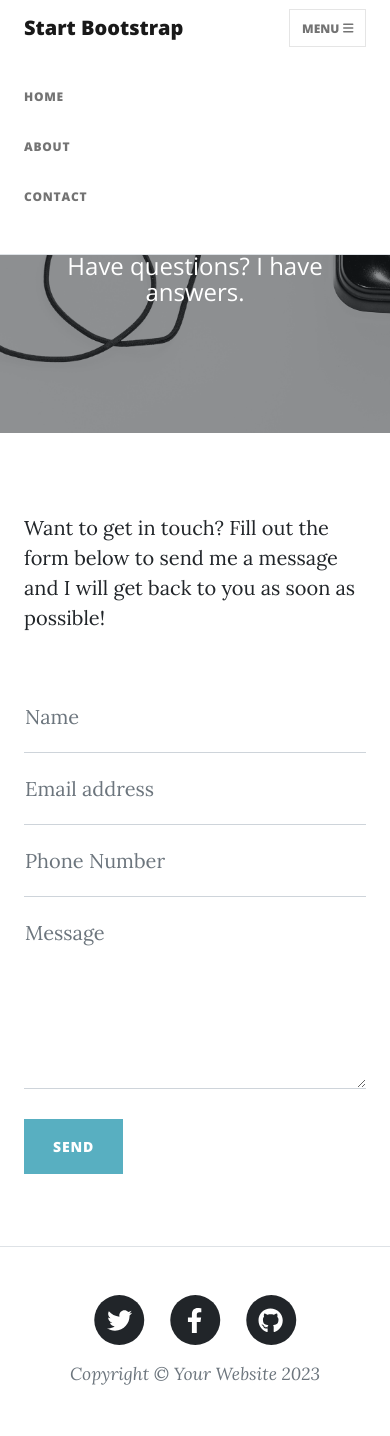
After one commit to yadaovinzce52/Blog_Post_Upgraded, a Flask app: template templates/contact.html in a window 390 px wide, after a click on "MENU". The commit adds this page. Run offline with Flask 3, Linux system fonts and the light colour scheme; the template is opened without the code that fills it, so the values that code supplies are empty; some libraries are stand-ins or nearby versions.

Commit message:
Completed Initial Blog Post

```diff
--- /dev/null
+++ b/main.py
@@ -0,0 +1,34 @@
+import requests
+from flask import Flask, render_template
+
+app = Flask(__name__)
+
+blog_url = 'https://api.npoint.io/48ad364697c49e97590d'
+response = requests.get(url=blog_url)
+all_posts = response.json()
+
+@app.route("/")
+def go_home():
+    return render_template('index.html', posts=all_posts)
+
+
+@app.route("/about")
+def go_about():
+    return render_template('about.html')
+
+
+@app.route("/contact")
+def go_contact():
+    return render_template('contact.html')
+
+@app.route("/blog/<int:num>")
+def get_blog(num):
+    requested_post = None
+    for post in all_posts:
+        if post['id'] == num:
+            requested_post = post
+    return render_template('post.html', post=requested_post)
+
+
+if __name__ == "__main__":
+    app.run(debug=True)
--- a/contact.html
+++ b/templates/contact.html
@@ -1,41 +1,9 @@
 <!DOCTYPE html>
 <html lang="en">
-    <head>
-        <meta charset="utf-8" />
-        <meta name="viewport" content="width=device-width, initial-scale=1, shrink-to-fit=no" />
-        <meta name="description" content="" />
-        <meta name="author" content="" />
-        <title>Clean Blog - Start Bootstrap Theme</title>
-        <link rel="icon" type="image/x-icon" href="assets/favicon.ico" />
-        <!-- Font Awesome icons (free version)-->
-        <script src="https://use.fontawesome.com/releases/v6.3.0/js/all.js" crossorigin="anonymous"></script>
-        <!-- Google fonts-->
-        <link href="https://fonts.googleapis.com/css?family=Lora:400,700,400italic,700italic" rel="stylesheet" type="text/css" />
-        <link href="https://fonts.googleapis.com/css?family=Open+Sans:300italic,400italic,600italic,700italic,800italic,400,300,600,700,800" rel="stylesheet" type="text/css" />
-        <!-- Core theme CSS (includes Bootstrap)-->
-        <link href="css/styles.css" rel="stylesheet" />
-    </head>
+{% include 'header.html' %}
     <body>
-        <!-- Navigation-->
-        <nav class="navbar navbar-expand-lg navbar-light" id="mainNav">
-            <div class="container px-4 px-lg-5">
-                <a class="navbar-brand" href="index.html">Start Bootstrap</a>
-                <button class="navbar-toggler" type="button" data-bs-toggle="collapse" data-bs-target="#navbarResponsive" aria-controls="navbarResponsive" aria-expanded="false" aria-label="Toggle navigation">
-                    Menu
-                    <i class="fas fa-bars"></i>
-                </button>
-                <div class="collapse navbar-collapse" id="navbarResponsive">
-                    <ul class="navbar-nav ms-auto py-4 py-lg-0">
-                        <li class="nav-item"><a class="nav-link px-lg-3 py-3 py-lg-4" href="index.html">Home</a></li>
-                        <li class="nav-item"><a class="nav-link px-lg-3 py-3 py-lg-4" href="about.html">About</a></li>
-                        <li class="nav-item"><a class="nav-link px-lg-3 py-3 py-lg-4" href="post.html">Sample Post</a></li>
-                        <li class="nav-item"><a class="nav-link px-lg-3 py-3 py-lg-4" href="contact.html">Contact</a></li>
-                    </ul>
-                </div>
-            </div>
-        </nav>
         <!-- Page Header-->
-        <header class="masthead" style="background-image: url('assets/img/contact-bg.jpg')">
+        <header class="masthead" style="background-image: url('../static/assets/img/contact-bg.jpg')">
             <div class="container position-relative px-4 px-lg-5">
                 <div class="row gx-4 gx-lg-5 justify-content-center">
                     <div class="col-md-10 col-lg-8 col-xl-7">
--- /dev/null
+++ b/templates/footer.html
@@ -0,0 +1,35 @@
+<footer class="border-top">
+    <div class="container px-4 px-lg-5">
+        <div class="row gx-4 gx-lg-5 justify-content-center">
+            <div class="col-md-10 col-lg-8 col-xl-7">
+                <ul class="list-inline text-center">
+                    <li class="list-inline-item">
+                        <a href="#!">
+                            <span class="fa-stack fa-lg">
+                                <i class="fas fa-circle fa-stack-2x"></i>
+                                <i class="fab fa-twitter fa-stack-1x fa-inverse"></i>
+                            </span>
+                        </a>
+                    </li>
+                    <li class="list-inline-item">
+                        <a href="#!">
+                            <span class="fa-stack fa-lg">
+                                <i class="fas fa-circle fa-stack-2x"></i>
+                                <i class="fab fa-facebook-f fa-stack-1x fa-inverse"></i>
+                            </span>
+                        </a>
+                    </li>
+                    <li class="list-inline-item">
+                        <a href="#!">
+                            <span class="fa-stack fa-lg">
+                                <i class="fas fa-circle fa-stack-2x"></i>
+                                <i class="fab fa-github fa-stack-1x fa-inverse"></i>
+                            </span>
+                        </a>
+                    </li>
+                </ul>
+                <div class="small text-center text-muted fst-italic">Copyright &copy; Your Website 2023</div>
+            </div>
+        </div>
+    </div>
+</footer>
--- /dev/null
+++ b/templates/header.html
@@ -0,0 +1,35 @@
+<head>
+    <meta charset="utf-8"/>
+    <meta name="viewport" content="width=device-width, initial-scale=1, shrink-to-fit=no"/>
+    <meta name="description" content=""/>
+    <meta name="author" content=""/>
+    <title>Clean Blog - Start Bootstrap Theme</title>
+    <link rel="icon" type="image/x-icon" href="../static/assets/favicon.ico"/>
+    <!-- Font Awesome icons (free version)-->
+    <script src="https://use.fontawesome.com/releases/v6.3.0/js/all.js" crossorigin="anonymous"></script>
+    <!-- Google fonts-->
+    <link href="https://fonts.googleapis.com/css?family=Lora:400,700,400italic,700italic" rel="stylesheet"
+          type="text/css"/>
+    <link href="https://fonts.googleapis.com/css?family=Open+Sans:300italic,400italic,600italic,700italic,800italic,400,300,600,700,800"
+          rel="stylesheet" type="text/css"/>
+    <!-- Core theme CSS (includes Bootstrap)-->
+    <link href="../static/css/styles.css" rel="stylesheet"/>
+</head>
+<!-- Navigation-->
+<nav class="navbar navbar-expand-lg navbar-primary" id="mainNav">
+    <div class="container px-4 px-lg-5">
+        <a class="navbar-brand" href="index.html">Start Bootstrap</a>
+        <button class="navbar-toggler" type="button" data-bs-toggle="collapse" data-bs-target="#navbarResponsive"
+                aria-controls="navbarResponsive" aria-expanded="false" aria-label="Toggle navigation">
+            Menu
+            <i class="fas fa-bars"></i>
+        </button>
+        <div class="collapse navbar-collapse" id="navbarResponsive">
+            <ul class="navbar-nav ms-auto py-4 py-lg-0">
+                <li class="nav-item"><a class="nav-link px-lg-3 py-3 py-lg-4" href="{{ url_for('go_home') }}">Home</a></li>
+                <li class="nav-item"><a class="nav-link px-lg-3 py-3 py-lg-4" href="{{ url_for('go_about') }}">About</a></li>
+                <li class="nav-item"><a class="nav-link px-lg-3 py-3 py-lg-4" href="{{ url_for('go_contact') }}">Contact</a></li>
+            </ul>
+        </div>
+    </div>
+</nav>
```
Also changed, not shown: other parts of templates/contact.html (+2 -37 lines), about.html (deleted, +0 -103 lines), index.html (deleted, +0 -153 lines), post.html (deleted, +0 -127 lines), templates/about.html (added, +36 -0 lines), templates/index.html (added, +47 -0 lines), templates/post.html (added, +39 -0 lines), assets/img/about-bg.jpg (deleted), assets/img/home-bg.jpg (deleted), assets/img/post-bg.jpg (deleted), static/assets/favicon.ico (renamed from assets/favicon.ico), static/assets/img/contact-bg.jpg (renamed from assets/img/contact-bg.jpg), static/assets/img/post-sample-image.jpg (renamed from assets/img/post-sample-image.jpg), static/css/styles.css, 1 more files, 3 other files.
